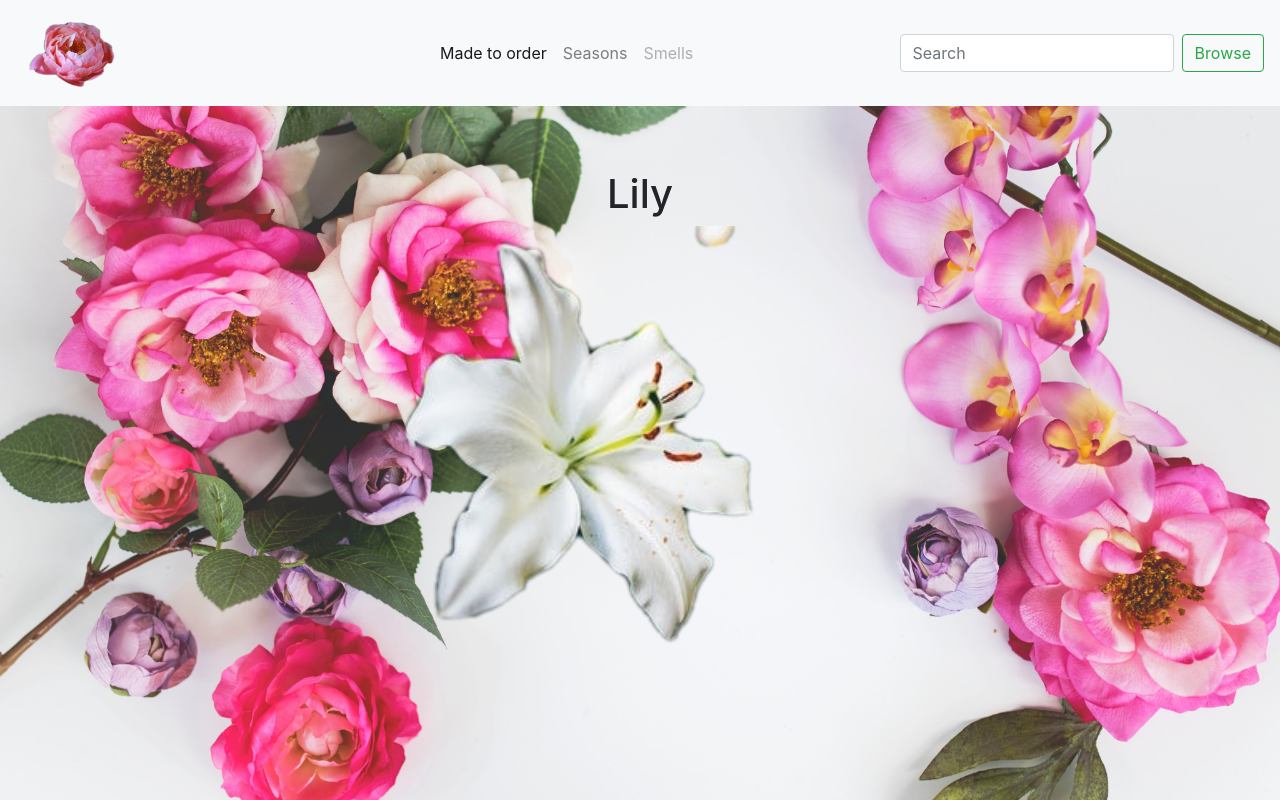
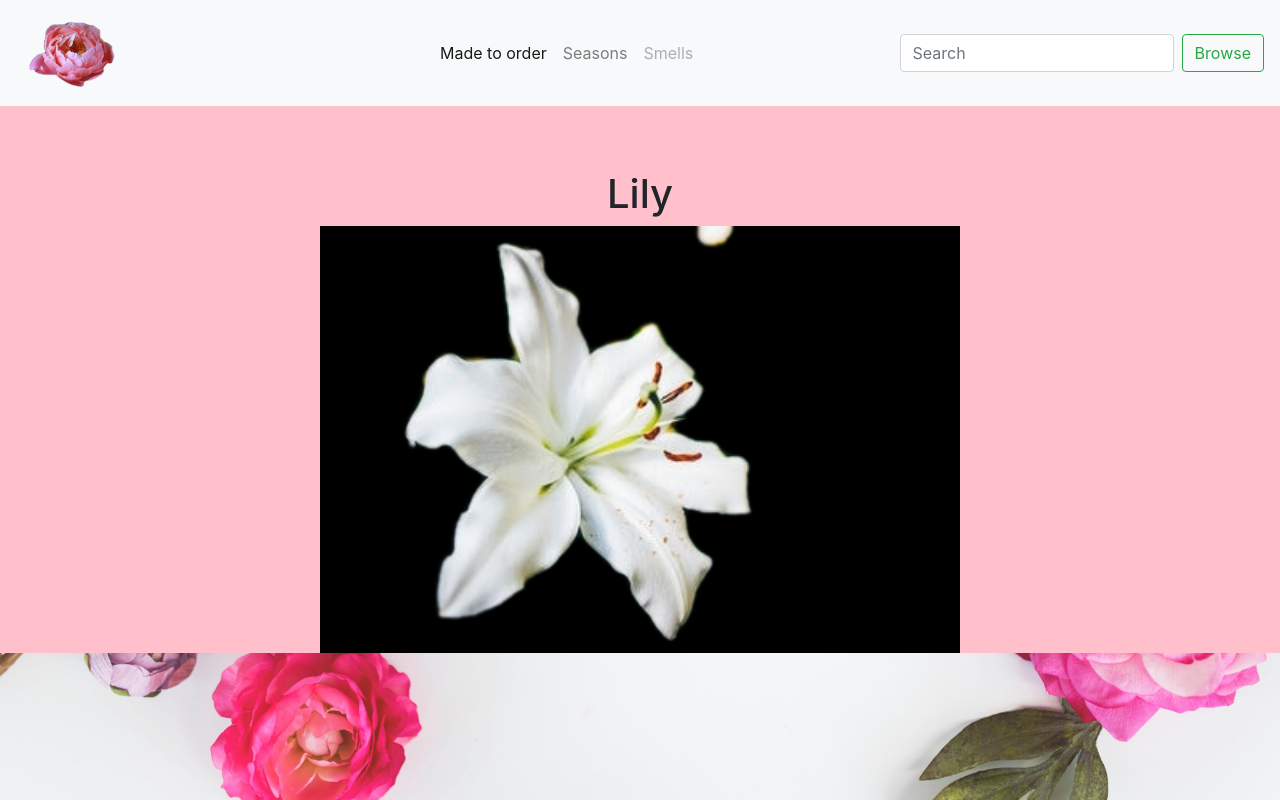
Before and after one commit to NatPla/TEAM_FLORA, a Python web app: template templates/flower.html in a window 1280 px wide. Run offline with Jinja, Linux system fonts and the light colour scheme; the template is opened without the code that fills it, so the values that code supplies are empty; some libraries are stand-ins or nearby versions.

Commit message:
chanaged some css and added flower template page

```diff
--- a/static/css/index.css
+++ b/static/css/index.css
@@ -37,4 +37,9 @@ padding-bottom: 10rem;
  margin-left: auto;
  margin-right: auto;
  width: 50%;
+ background-color: black;
  }
+
+ .flowerbackground {
+   background-color: pink;
+ }
--- a/templates/flower.html
+++ b/templates/flower.html
@@ -15,6 +15,7 @@
 
 </head>
     <body>
+    <div class="flowerbackground">
       <nav class="navbar navbar-expand-lg navbar-light bg-light">
           <a class="navbar-brand" href="#">
               <img src="../static/images/flower6.png">
@@ -41,15 +42,13 @@
             </form>
           </div>
         </nav>
-        <body>
 
           <h1>Lily</h1>
           <img class="lily" src="../static/images/flower4.png" alt="hjkgt" align= "middle">
 
-            <body>
 
 
-
+        </div>
     </body>
 
 </html>
```
